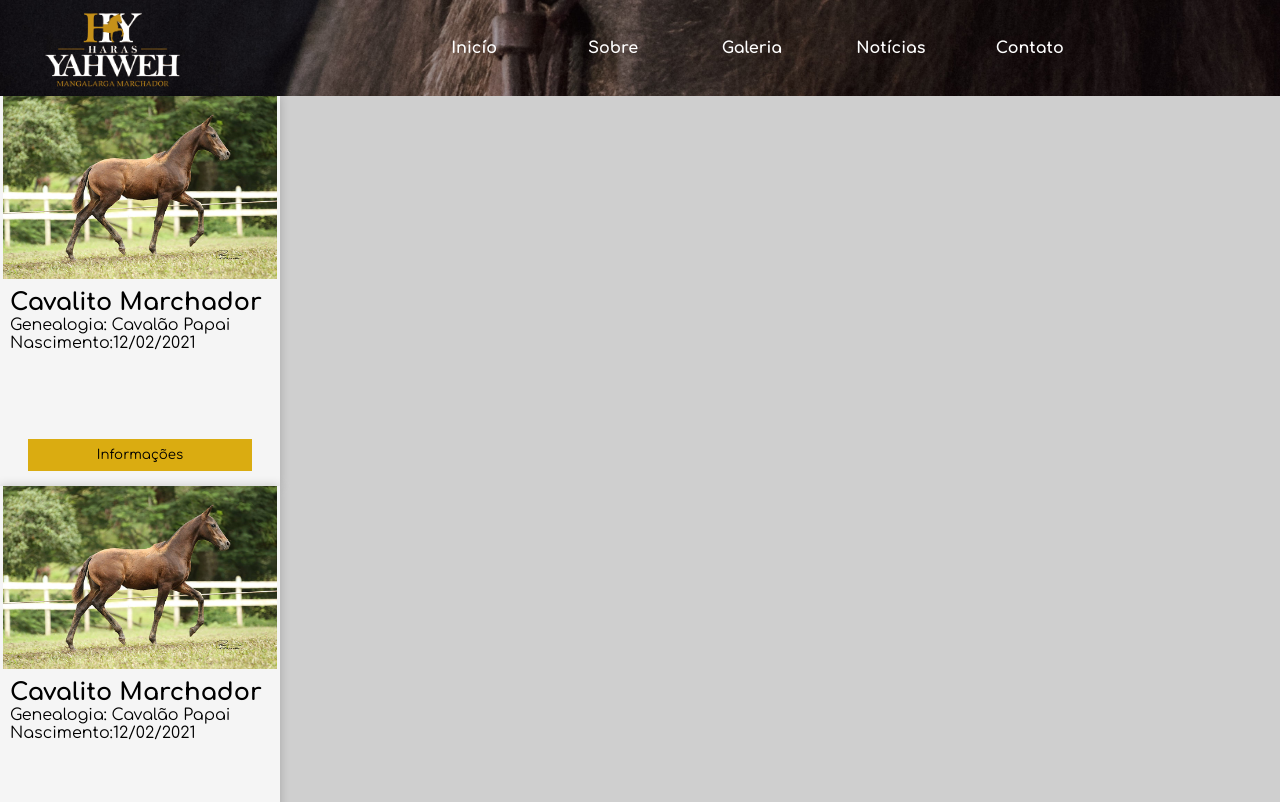
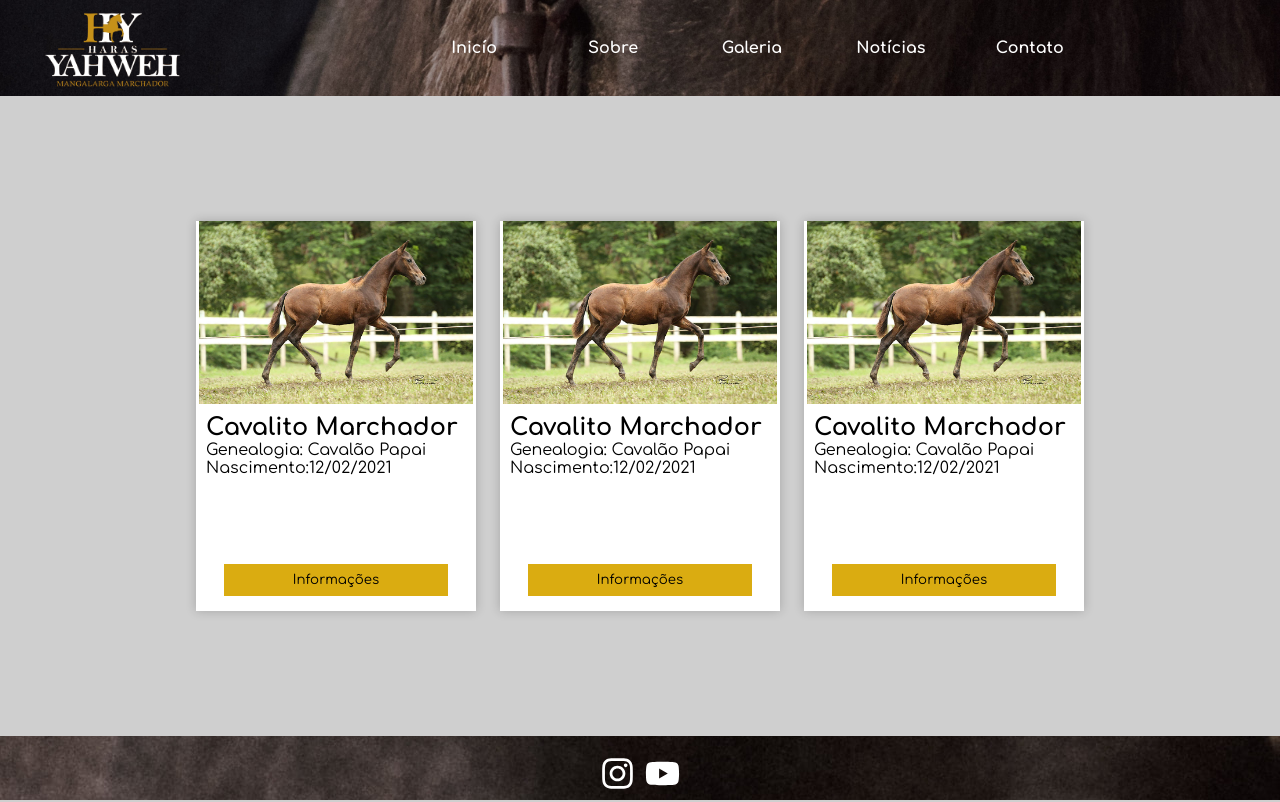
Before and after one commit to arlisson314/haras, a React (Create React App) app: page / in a window 1280 px wide. Shown: the top 802 px of the page. Built offline with nearby package versions, Linux system fonts and the light colour scheme.

Commit message:
style: Estilização da section e background var() do Container principal

```diff
--- a/src/components/Cards/styles.js
+++ b/src/components/Cards/styles.js
@@ -6,7 +6,7 @@ const Container = styled.div`
   align-items: center;
   width: 280px;
   height: 390px;
-  background-color: #f5f5f5;
+  background-color: var( --font);
   box-shadow: 0 0 10px rgba(0, 0, 0, 0.2);
   font-size: 1rem;
   >img {
--- a/src/pages/Home/styles.js
+++ b/src/pages/Home/styles.js
@@ -3,6 +3,21 @@ import styled from 'styled-components';
 const Container = styled.div`
   width: 100vw;
   height: 100vh;
+  overflow-x: hidden;
+
+  >section {
+    display: flex;
+    justify-content: center;
+    align-items: center;
+    flex-direction: row;
+    flex-wrap: wrap;
+    gap: 1.5rem;
+    width: 100%;
+    min-height: 60%;
+    padding: 0 30px;
+    margin-top: 80px;
+    margin-bottom: 80px;
+  }
 `;
 
 export default Container;
```
